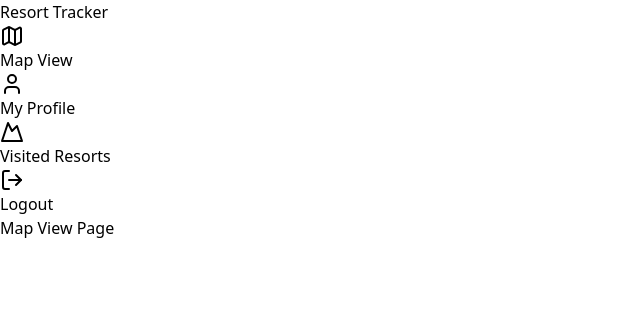
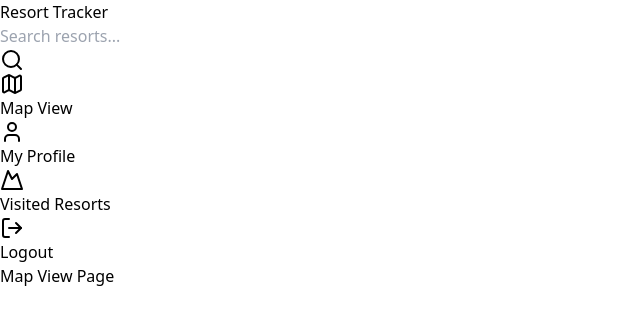
Before and after one commit to Michael-Hills/Resort-Tracker, a React (Vite) app: page / in a window 1280 px wide. Shown: the top 324 px of the page, without its empty margins (0-640 px from the left). Built offline with nearby package versions, Linux system fonts and the light colour scheme.

Commit message:
add searchbar

```diff
--- a/src/components/sidebar.jsx
+++ b/src/components/sidebar.jsx
@@ -1,10 +1,19 @@
 import { Link } from "react-router-dom";
-import { Mountain, Map, User, LogOut } from "lucide-react";
+import { Mountain, Map, User, LogOut, Search } from "lucide-react";
 
 export default function Sidebar() {
   return (
     <aside className="w-64 bg-white h-screen shadow-lg fixed top-0 left-0 z-40 flex flex-col p-4">
       <h2 className="text-2xl font-bold mb-6">Resort Tracker</h2>
+
+      <div className="relative mb-4">
+        <input
+          type="text"
+          placeholder="Search resorts..."
+          className="w-full pl-8 pr-3 py-1.5 text-sm rounded-md border border-gray-300 focus:outline-none focus:border-blue-500"
+        />
+        <Search className="w-4 h-4 text-gray-400 absolute left-2 top-1/2 -translate-y-1/2" />
+      </div>
 
       <nav className="flex-1 space-y-4">
         <Link to="/" className="flex items-center gap-3 text-gray-700 hover:text-blue-600 transition">
```
